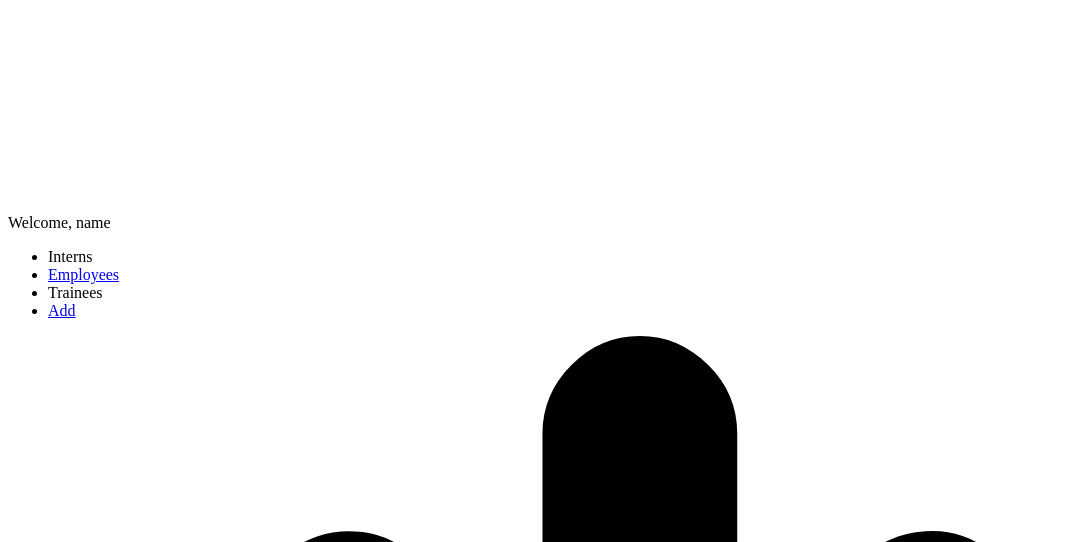
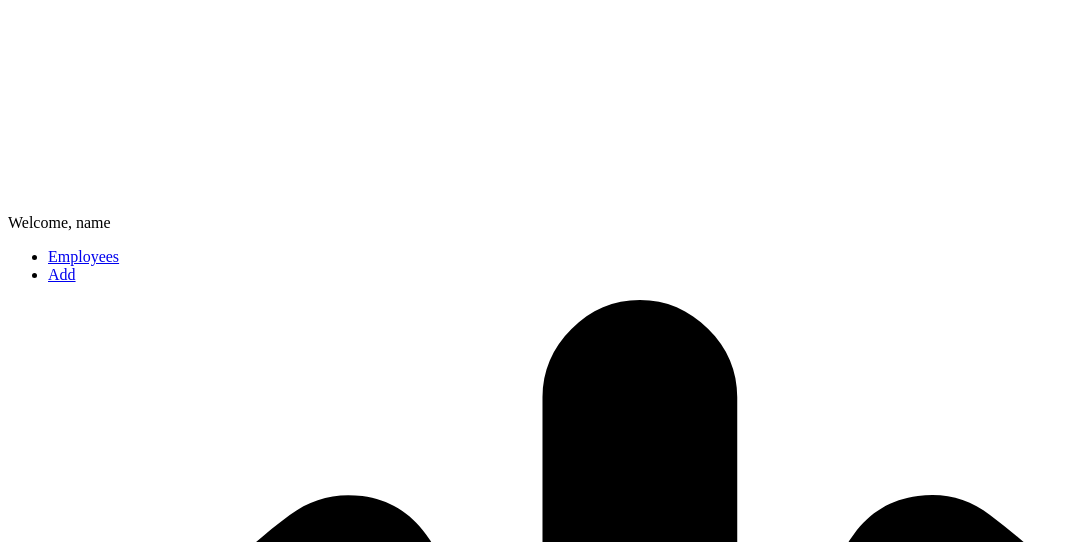
Before and after one commit to swu1337/Smoelenboek-Competa, a PHP site: template src/php/pages/add.php in a window 1280 px wide. Shown: the part 568-1110 px from the top of the page, without its empty margins (0-1077 px from the left). Run offline with PHP 8.4, Linux system fonts and the light colour scheme; the template is opened without the code that fills it, so the values that code supplies are empty.

Commit message:
Removed unused buttons

```diff
--- a/src/php/partials/sidebar.php
+++ b/src/php/partials/sidebar.php
@@ -4,13 +4,7 @@
     <nav class="navigation-container">
         <ul class="navigation-list">
             <li class="navigation-item">
-                <a class="navigation-item-link">Interns</a>
-            </li>
-            <li class="navigation-item">
                 <a href="?p=" class="navigation-item-link">Employees</a>
-            </li>
-            <li class="navigation-item">
-                <a class="navigation-item-link">Trainees</a>
             </li>
             <!--Add if statement for admin-->
             <li class="navigation-item-green">
```
